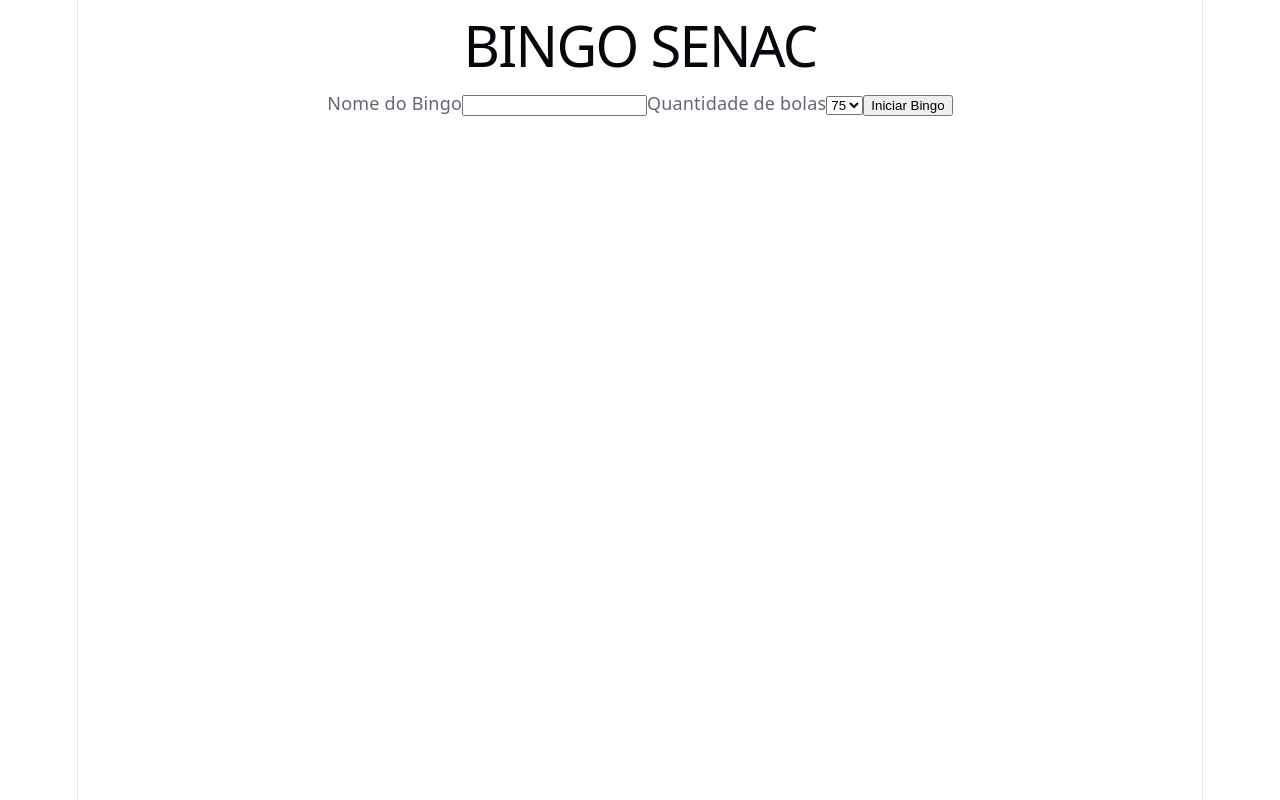
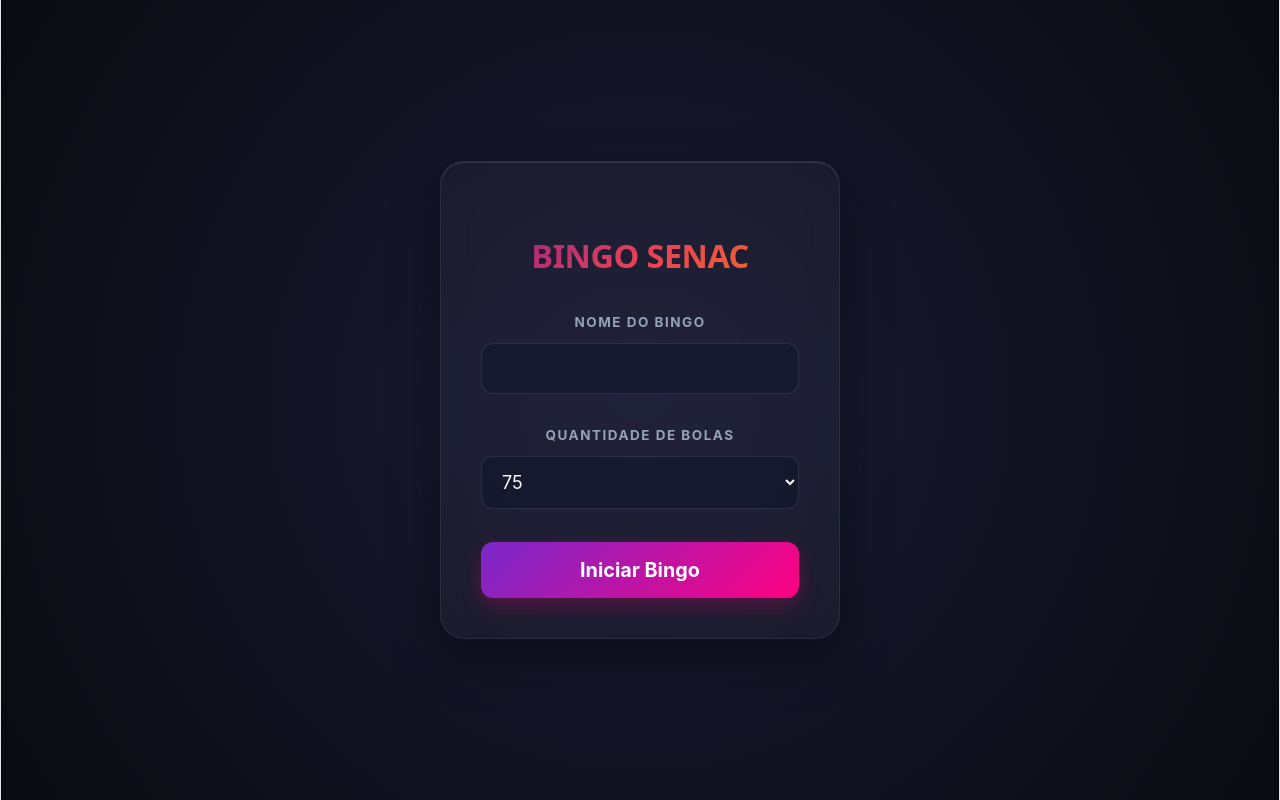
Before and after one commit to narayanaalves098-commits/Bingo, a React (Vite) app in the folder bingo/: page / in a window 1280 px wide. Built offline with nearby package versions, Linux system fonts and the light colour scheme.

Commit message:
style: adiciona estilos da tela de configuracao

```diff
--- a/bingo/src/components/Configuracao/Configuracao.css
+++ b/bingo/src/components/Configuracao/Configuracao.css
@@ -0,0 +1,113 @@
+* {
+  margin: 0;
+  padding: 0;
+  box-sizing: border-box;
+  font-family: 'Inter', -apple-system, BlinkMacSystemFont, "Segoe UI", Roboto, sans-serif;
+}
+
+html, body, #root {
+  margin: 0;
+  padding: 0;
+  width: 100vw;
+  height: 100vh;
+  display: flex;
+  justify-content: center;
+  align-items: center;
+  background: radial-gradient(circle at 50% 50%, #1a1b35 0%, #0a0b10 100%);
+  overflow: hidden;
+}
+
+.container {
+  background: rgba(255, 255, 255, 0.03);
+  backdrop-filter: blur(16px);
+  -webkit-backdrop-filter: blur(16px);
+  border: 1px solid rgba(255, 255, 255, 0.08);
+  padding: 40px;
+  border-radius: 24px;
+  box-shadow: 0 20px 50px rgba(0, 0, 0, 0.4),
+              inset 0 1px 0 rgba(255, 255, 255, 0.1);
+  width: 100%;
+  max-width: 400px;
+  display: flex;
+  flex-direction: column;
+}
+
+.container h1 {
+  background: linear-gradient(135deg, #8a2387 0%, #e94057 50%, #f27121 100%);
+  background-clip: text;
+  -webkit-background-clip: text;
+  color: transparent;
+  text-align: center;
+  font-size: 1.8rem;
+  font-weight: 800;
+  letter-spacing: -0.5px;
+  white-space: nowrap;
+
+
+  line-height: 1.3;
+  padding-bottom: 8px;
+  margin-bottom: 25px;
+}
+
+.container label {
+  color: #94a3b8;
+  font-size: 0.75rem;
+  font-weight: 700;
+  margin-bottom: 8px;
+  text-transform: uppercase;
+  letter-spacing: 1.5px;
+}
+
+
+.container input[type="text"],
+.container select {
+  width: 100%;
+  padding: 14px 16px;
+  margin-bottom: 28px;
+  border: 1px solid rgba(255, 255, 255, 0.1);
+  border-radius: 12px;
+  background: rgba(15, 23, 42, 0.6);
+  font-size: 1rem;
+  color: #f8fafc;
+  outline: none;
+  transition: all 0.3s cubic-bezier(0.4, 0, 0.2, 1);
+}
+
+.container input[type="text"]:focus,
+.container select:focus {
+  border-color: #9d4edf;
+  background: rgba(15, 23, 42, 0.8);
+  box-shadow: 0 0 20px rgba(157, 78, 223, 0.2),
+              inset 0 0 0 1px rgba(157, 78, 223, 0.4);
+}
+
+.container select option {
+  background-color: #0f172a;
+  color: #f8fafc;
+}
+
+.container button {
+  width: 100%;
+  padding: 16px;
+  background: linear-gradient(135deg, #7928ca 0%, #ff0080 100%);
+  color: #ffffff;
+  border: none;
+  border-radius: 12px;
+  font-size: 1.1rem;
+  font-weight: 700;
+  cursor: pointer;
+  transition: all 0.3s cubic-bezier(0.4, 0, 0.2, 1);
+  margin-top: 5px;
+  box-shadow: 0 8px 20px rgba(255, 0, 128, 0.25);
+}
+
+.container button:hover {
+  filter: brightness(1.1);
+  box-shadow: 0 12px 28px rgba(255, 0, 128, 0.4),
+              0 0 15px rgba(121, 40, 202, 0.5);
+  transform: translateY(-2px);
+}
+
+.container button:active {
+  transform: translateY(1px);
+}
```
